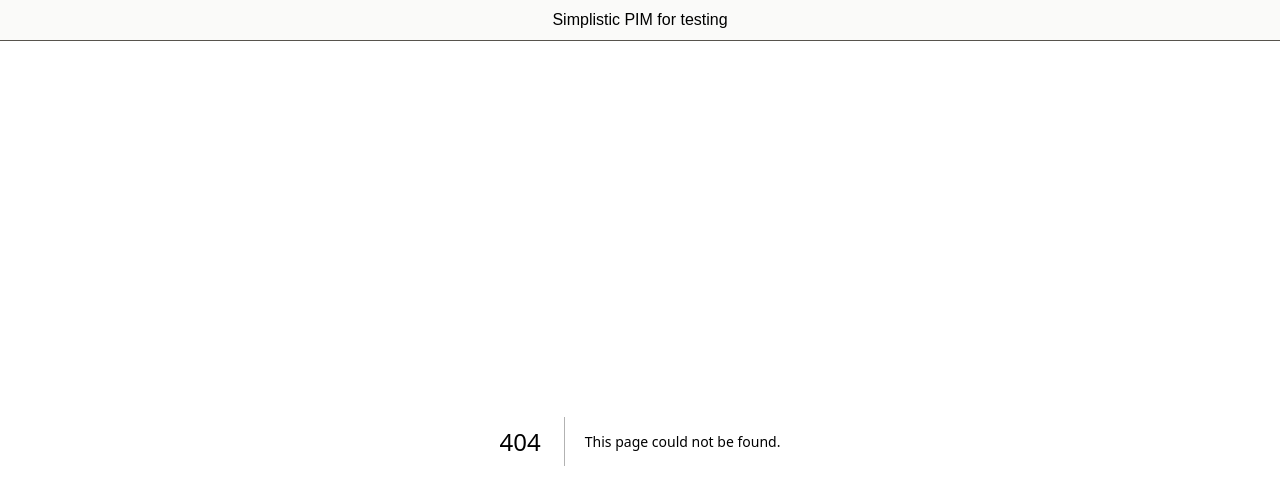
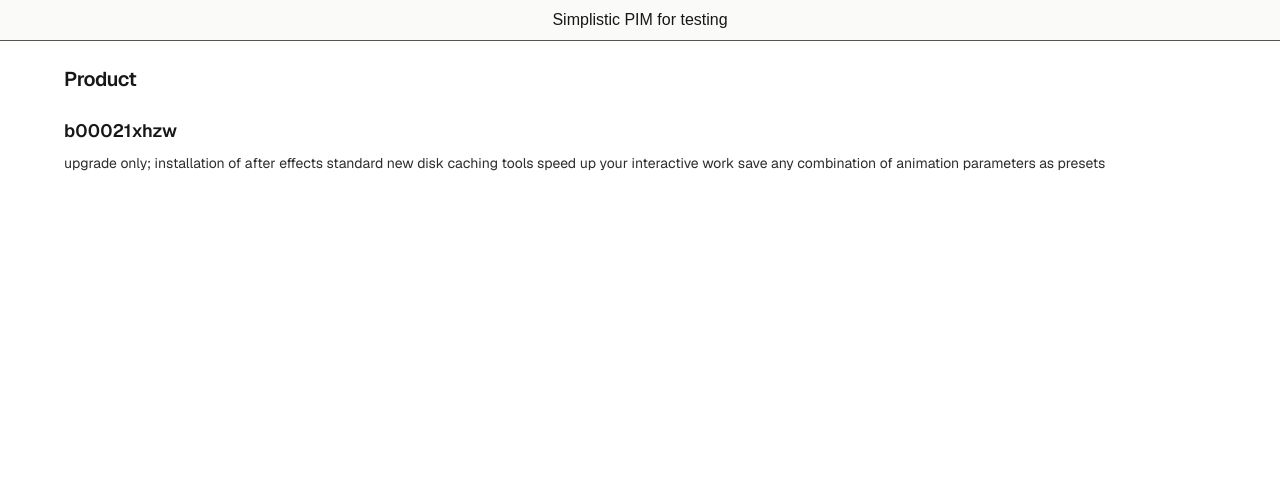
Before and after one commit to gabrielaleoniec/bsp-test, a Next.js app: page /products/b00021xhzw in a window 1280 px wide. Before the commit this address had no page. Shown: the top 504 px of the page. Built offline with nearby package versions, Linux system fonts and the light colour scheme.

Commit message:
feat: page using useQuery

```diff
--- a/src/app/layout.tsx
+++ b/src/app/layout.tsx
@@ -2,6 +2,7 @@
 import { Geist, Geist_Mono } from "next/font/google";
 
 import Header from "@/components/page-layout/header";
+import { QueryProvider } from "@/components/providers/query-provider";
 
 import "./globals.css";
 
@@ -30,8 +31,10 @@
       <body
         className={`${geistSans.variable} ${geistMono.variable} antialiased`}
       >
-        <Header />
-        {children}
+        <QueryProvider>
+          <Header />
+          {children}
+        </QueryProvider>
       </body>
     </html>
   );
--- /dev/null
+++ b/src/app/products/[number]/page.tsx
@@ -0,0 +1,74 @@
+"use client";
+
+import { useParams, useRouter } from "next/navigation";
+
+import { getProductByNumberOptions } from "@/hooks/query-options";
+import type { Product } from "@/schemas/product";
+import { useQuery } from "@tanstack/react-query";
+
+export default function Page() {
+  const params = useParams();
+  const router = useRouter();
+  const productNumber = params?.number as string;
+  const { data, isPending, error } = useQuery(
+    getProductByNumberOptions(productNumber),
+  );
+
+  const product: Product | undefined = data
+    ? Array.isArray(data)
+      ? data[0]
+      : data
+    : undefined;
+
+  if (isPending) {
+    return (
+      <div className="flex min-h-screen items-center justify-center font-sans dark:bg-black dark:text-zinc-50">
+        <p className="text-lg">Loading...</p>
+      </div>
+    );
+  }
+
+  if (error) {
+    return (
+      <div className="flex min-h-screen flex-col items-center justify-center gap-4 font-sans dark:bg-black dark:text-zinc-50">
+        <p className="text-lg text-red-600 dark:text-red-400">
+          {error.message}
+        </p>
+        <button
+          onClick={() => router.back()}
+          className="rounded bg-blue-600 px-4 py-2 text-white hover:bg-blue-700"
+        >
+          Go Back
+        </button>
+      </div>
+    );
+  }
+
+  if (!product) {
+    return (
+      <div className="flex min-h-screen items-center justify-center font-sans dark:bg-black dark:text-zinc-50">
+        <p className="text-lg">Product not found</p>
+      </div>
+    );
+  }
+
+  return (
+    <div className="flex min-h-screen flex-col gap-6 px-16 py-6 font-sans dark:bg-black dark:text-zinc-50">
+      <h1 className="text-xl font-semibold tracking-tight">Product</h1>
+
+      <article className="space-y-2">
+        <h2 className="text-lg font-semibold">{product.number}</h2>
+        <p className="text-sm opacity-90">{product.description}</p>
+        {product.images.length > 0 && (
+          <ul className="list-disc pl-5 text-sm opacity-90">
+            {product.images.map((img) => (
+              <li key={`${img.url}-${img.name}`}>
+                {img.name} — {img.url}
+              </li>
+            ))}
+          </ul>
+        )}
+      </article>
+    </div>
+  );
+}
--- /dev/null
+++ b/src/components/providers/query-provider.tsx
@@ -0,0 +1,23 @@
+"use client";
+
+import { useState } from "react";
+
+import { QueryClient, QueryClientProvider } from "@tanstack/react-query";
+
+export function QueryProvider({ children }: { children: React.ReactNode }) {
+  const [queryClient] = useState(
+    () =>
+      new QueryClient({
+        defaultOptions: {
+          queries: {
+            staleTime: 60 * 1000, // 1 minute
+            refetchOnWindowFocus: false,
+          },
+        },
+      }),
+  );
+
+  return (
+    <QueryClientProvider client={queryClient}>{children}</QueryClientProvider>
+  );
+}
--- /dev/null
+++ b/src/constants/urls.ts
@@ -0,0 +1 @@
+export const API_URL = "/";
--- /dev/null
+++ b/src/hooks/query-options.ts
@@ -0,0 +1,8 @@
+import { getProductByNumber } from "@/server/functions";
+import { queryOptions } from "@tanstack/react-query";
+
+export const getProductByNumberOptions = (number: string) =>
+  queryOptions({
+    queryKey: ["products", { number }],
+    queryFn: () => getProductByNumber(number),
+  });
--- /dev/null
+++ b/src/server/functions.ts
@@ -0,0 +1,25 @@
+import { API_URL } from "@/constants/urls";
+import { type Product, ProductsResponseSchema } from "@/schemas/product";
+
+export async function getProductByNumber(
+  number: string,
+): Promise<Product | Product[]> {
+  const res = await fetch(
+    `${API_URL}api/products/${encodeURIComponent(number)}`,
+    { cache: "no-store" },
+  );
+
+  if (res.status === 404) {
+    throw new Error("Product not found");
+  }
+  if (!res.ok) {
+    throw new Error(`Failed to fetch product (${res.status})`);
+  }
+
+  const json = await res.json();
+  const parsed = ProductsResponseSchema.safeParse(json);
+  if (!parsed.success) {
+    throw new Error(`Invalid product payload: ${parsed.error.message}`);
+  }
+  return parsed.data;
+}
```
